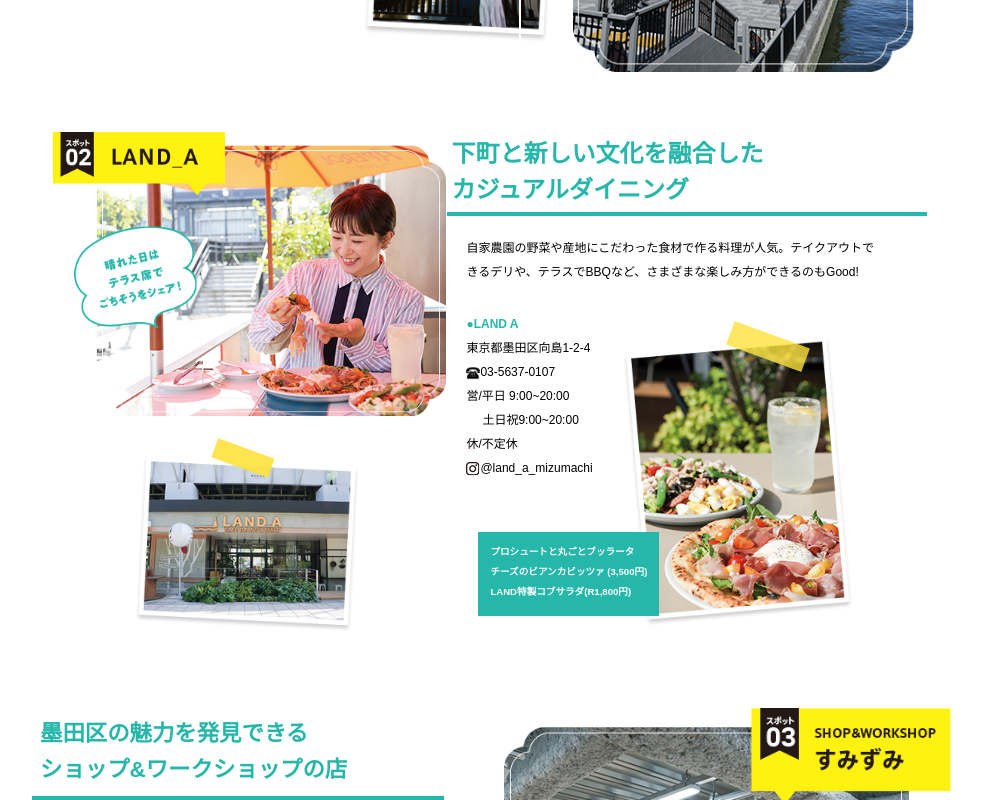
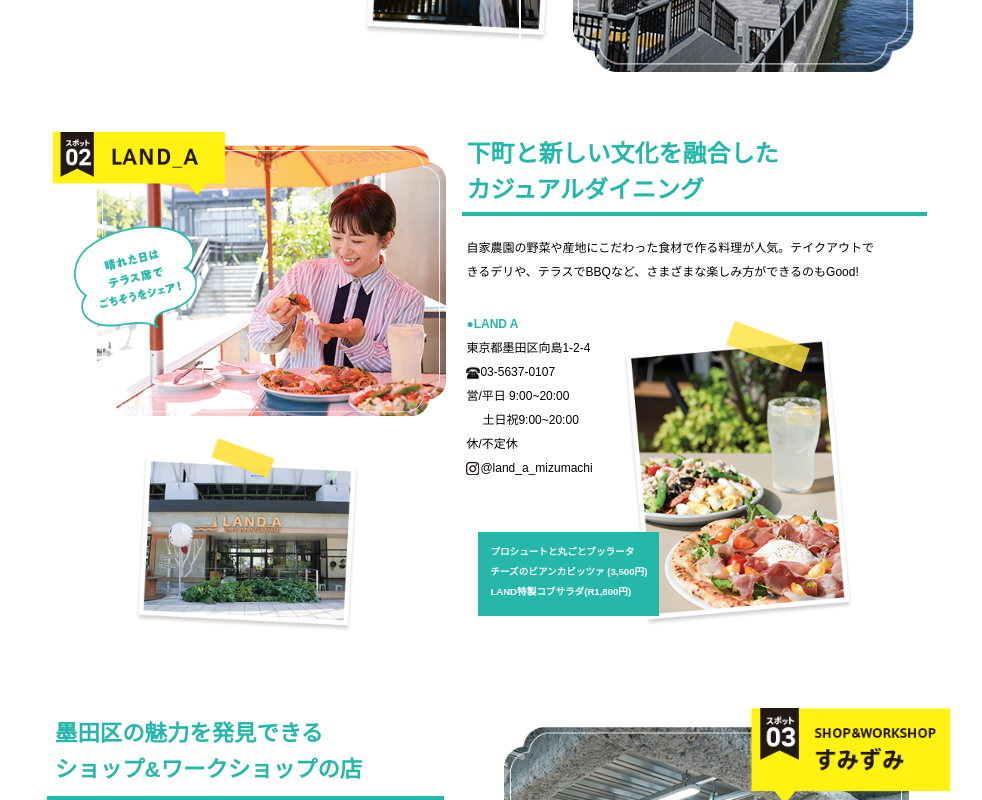
Before and after one commit to hars123h/japenese_toursite, a React (Create React App) app: page / in a window 1280 px wide. Shown: the part 1780-2580 px from the top of the page, without its empty margins (161-1143 px from the left). Built offline with nearby package versions, Linux system fonts and the light colour scheme.

Commit message:
Box and textAlignment

```diff
--- a/src/App.css
+++ b/src/App.css
@@ -124,17 +124,23 @@
   .planePadding {
     width: 70% !important;
   }
+  .boxXy {
+    right:-10.8rem
+  }
   .shop03Li {
     margin-left: -15px !important;
   }
   .screen4Head {
-    margin-left: -15px !important;
+    margin-left: -0px !important;
   }
   .widthOuter {
     width: 70%;
   }
 }
 @media only screen and (max-width: 500px) {
+  .boxXy {
+    right:0rem
+  }
   .shop03Li {
     margin-left: -0px !important;
   }
--- a/src/App.jsx
+++ b/src/App.jsx
@@ -608,7 +608,7 @@
                 <div className='relative cstm:-translate-x-5'>
                   <img src={s11cupimage} alt="cupimage" />
                   <div className='w-[80px] opacity-80 h-[25px] bg-[#fee33d] absolute -top-1 rotate-[20deg] left-[35%] z-10'> </div>
-                  <div className="bg-[#00afde] absolute -z-10 text-sm xcstm:-bottom-20 cstm:-right-40 md:-bottom-3 md:-right-44 xcstm:-right-0  font-bold text-white p-4">
+                  <div className="bg-[#00afde] absolute -z-10 text-sm xcstm:-bottom-20 cstm:-right-40 md:-bottom-3 md:-right-44 xcstm:-right-0  font-bold text-white p-4 boxXy">
                     <div className='mb-1'>Koffee Mameya Course <br /> コーヒーマメヤコース <br /> (3,000円)
                     </div>
                   </div>
```
